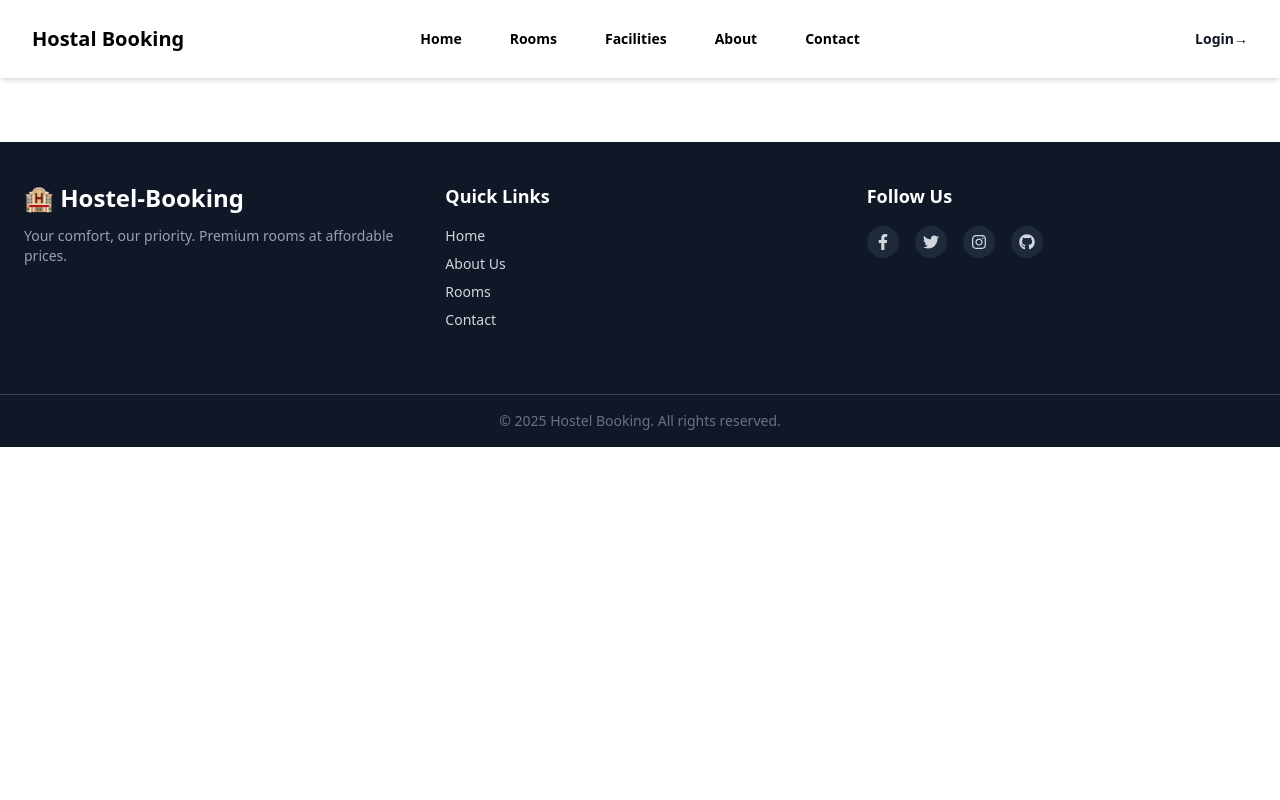
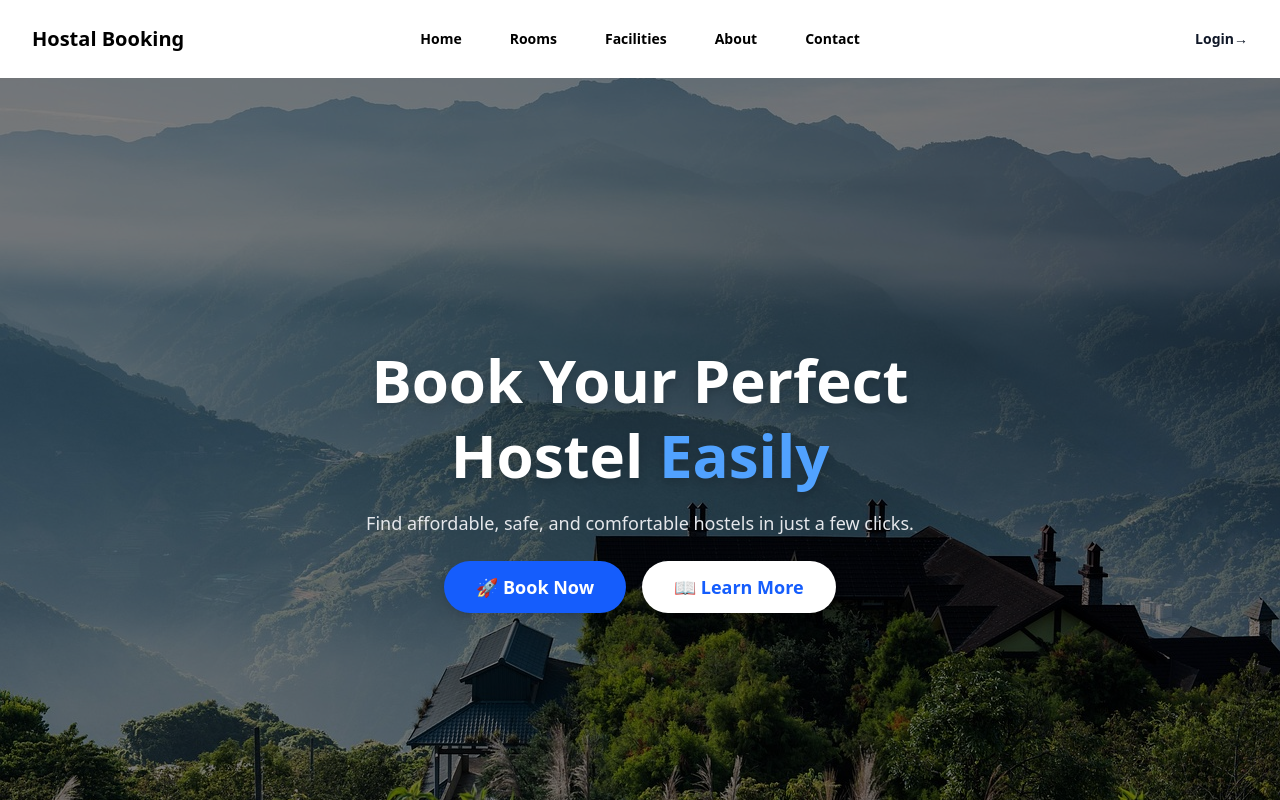
Before and after one commit to Ather-10/hostalbooking, a React (Vite) app: page / in a window 1280 px wide. Shown: the top 800 px of the page. Built offline with nearby package versions, Linux system fonts and the light colour scheme.

Commit message:
ere again

```diff
--- a/src/App.jsx
+++ b/src/App.jsx
@@ -22,7 +22,7 @@ export default function App() {
       <RouteChangeHandler>
       <Navbar />
       <Routes>
-        <Route path="/hostalbooking" element={<Home />} />
+        <Route path="/" element={<Home />} />
         <Route path="/facilities" element={<Facilities />} />
         <Route path="/rooms" element={<FloorList />} />
         <Route path="/rooms/floor/:floorId" element={<RoomList />} />
--- a/src/components/Navbar.jsx
+++ b/src/components/Navbar.jsx
@@ -194,7 +194,7 @@ export default function Navbar() {
 
         {/* Desktop nav links */}
         <div className="hidden lg:flex lg:gap-x-12">
-          <Link to="/hostalbooking" className="text-sm font-semibold leading-6 text-black hover:text-gray-900">
+          <Link to="/" className="text-sm font-semibold leading-6 text-black hover:text-gray-900">
             Home
           </Link>
           <Link to="/rooms" className="text-sm font-semibold leading-6 text-black hover:text-gray-900">
@@ -293,7 +293,7 @@ export default function Navbar() {
             <div className="mt-6 flow-root">
               <div className="-my-6 divide-y divide-gray-500/10">
                 <div className="space-y-2 py-6">
-                  <Link to="/hostalbooking" className="-mx-3 block rounded-lg px-3 py-2 text-base font-semibold leading-7 text-gray-900 hover:bg-gray-50">
+                  <Link to="/" className="-mx-3 block rounded-lg px-3 py-2 text-base font-semibold leading-7 text-gray-900 hover:bg-gray-50">
                     Home
                   </Link>
                   <Link to="/rooms" className="-mx-3 block rounded-lg px-3 py-2 text-base font-semibold leading-7 text-gray-900 hover:bg-gray-50">
```
